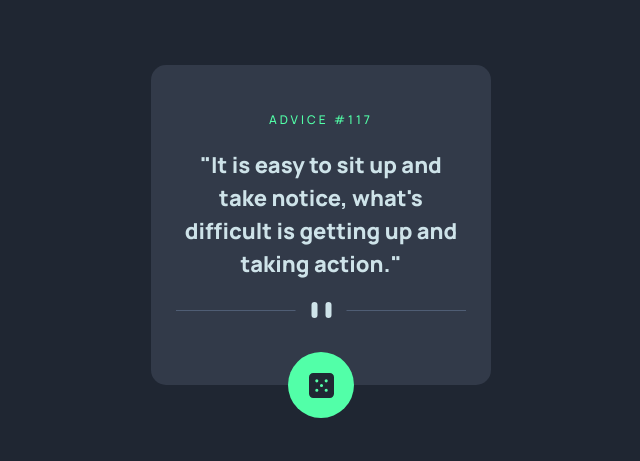
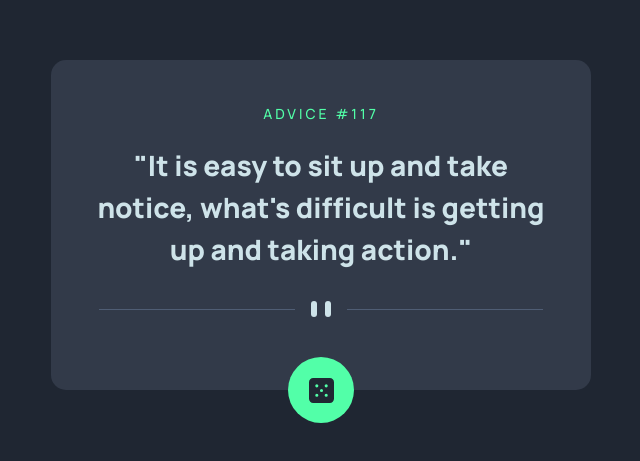
Before and after one commit to SrHatcher/practice-advice-generator, a plain HTML site: page index.html in a window 1280 px wide. Shown: the part 175-636 px from the top of the page, without its empty margins (319-959 px from the left). Drawn offline with Linux system fonts and the light colour scheme.

Commit message:
desktop version finished, design only. Now working on connection to the API and changing the texts

```diff
--- a/styles/styles.css
+++ b/styles/styles.css
@@ -88,6 +88,30 @@ main{
     cursor: pointer;
 }
 
+@media screen and (min-width: 560px) {
+    body{
+        font-size: 2.8rem;
+        font-family: var(--font);
+
+        background-color: var(--dark-blue);
+    }
+
+    main{
+        padding: 0rem 4rem  3rem 4rem;
+        max-width: unset;
+        width: 54rem;
+        height: 33rem;
+    }
+    .main__title{
+        font-size: 1.4rem;
+    }
+    .main__separator{
+        margin-top: 1rem;
+
+        background-image: url('../images/pattern-divider-desktop.svg');
+    }
+}
+
 @media (hover:hover){
     .main__dice:hover{
         box-shadow: 0 0 3rem 0.5rem var(--neon-green);
```
